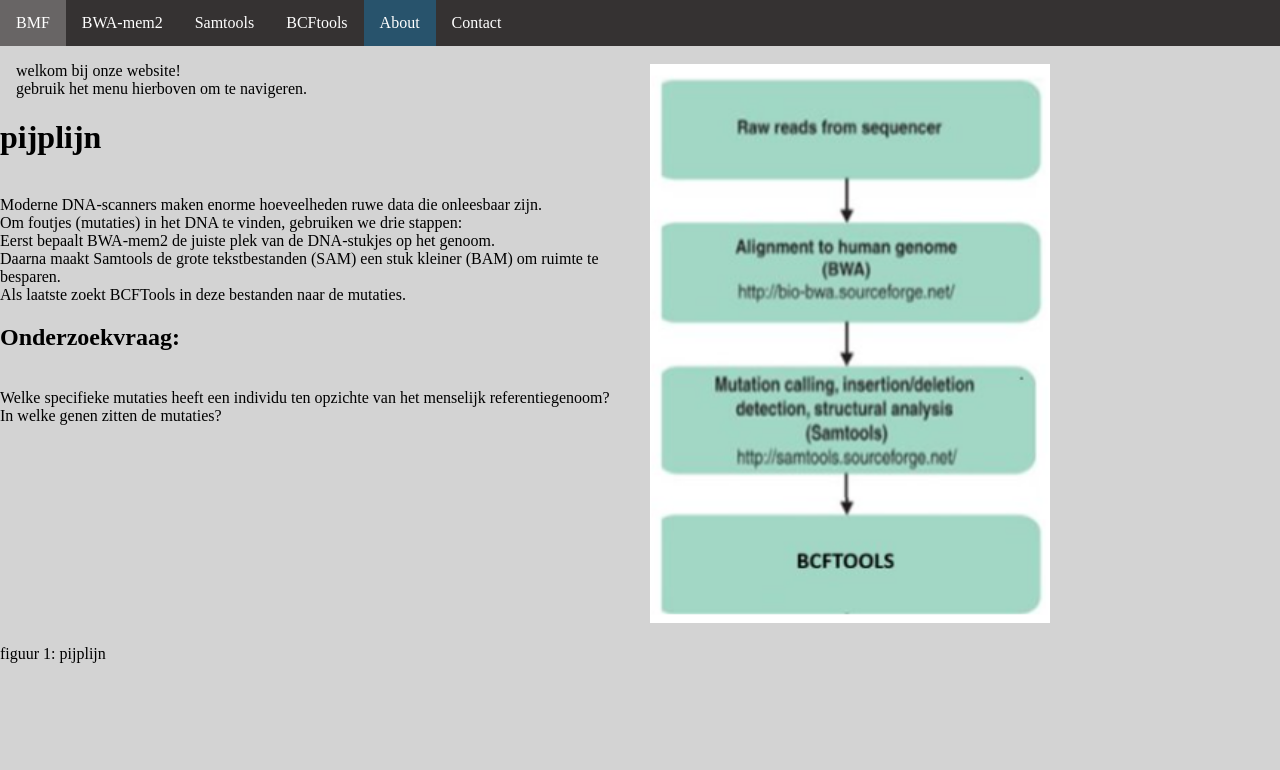
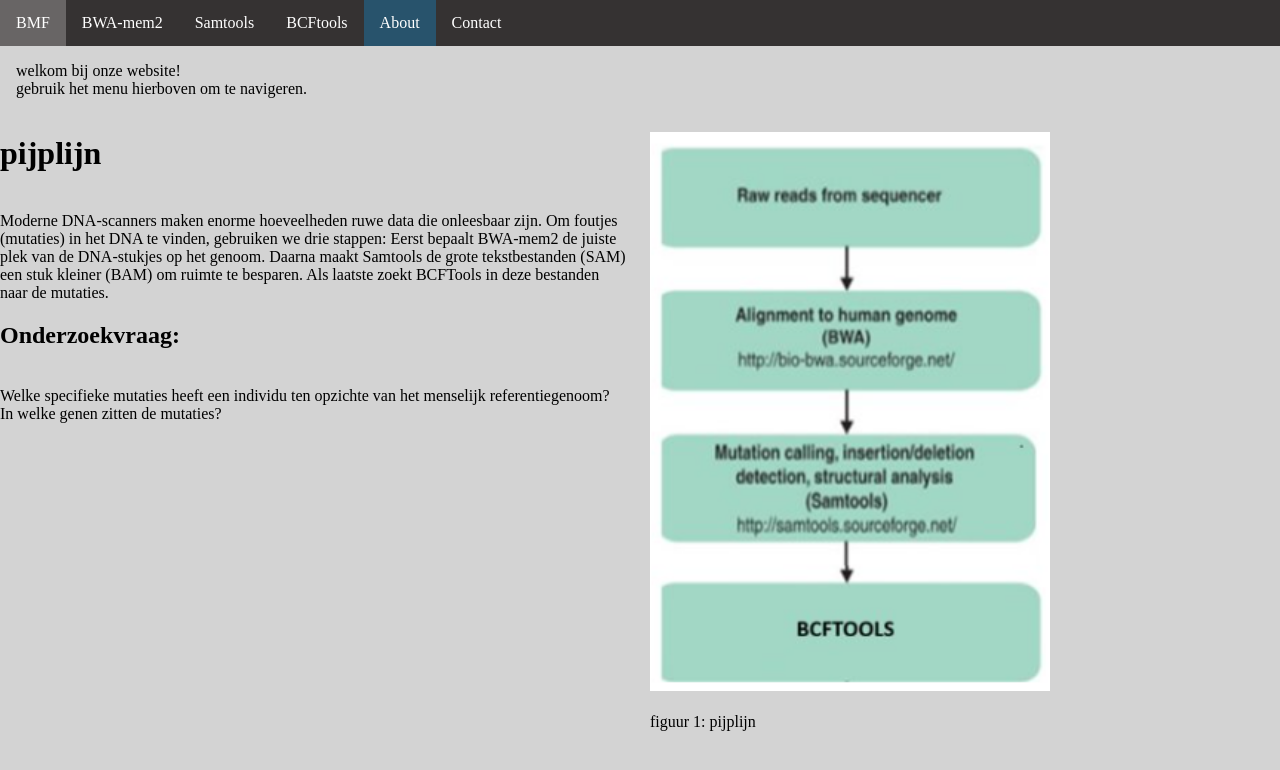
Before and after one commit to mokalashhanze/installatie-handleiding-tool, a Flask app: page / in a window 1280 px wide. Shown: the top 770 px of the page. Run offline with Flask 3, Linux system fonts and the light colour scheme.

Commit message:
Update index.html

```diff
--- a/website/templates/index.html
+++ b/website/templates/index.html
@@ -15,27 +15,23 @@
         <li class="color"><a class="color-hover" href="/">About</a></li>
         <li><a href="/contacten">Contact</a></li>
     </ul>
-    <div style="display: flex; justify-content: space-between; gap: 20px;">
-        <div style="flex: 1;">
+
         <p class="paragraph_text">
         welkom bij onze website!
         <br>
         gebruik het menu hierboven om te navigeren.
-    </p>
+        </p>
+        <div style="display: flex; max-width: 200ch; justify-content: space-between; gap: 20px;">
+        <div style="flex: 1;">
     <h1>
         pijplijn
     </h1>
     <br>
         Moderne DNA-scanners maken enorme hoeveelheden ruwe data die onleesbaar zijn.
-    <br>
          Om foutjes (mutaties) in het DNA te vinden, gebruiken we drie stappen:
-    <br>
         Eerst bepaalt BWA-mem2 de juiste plek van de DNA-stukjes op het genoom.
-    <br>
         Daarna maakt Samtools de grote tekstbestanden (SAM) een stuk kleiner (BAM) om ruimte te besparen.
-    <br>
         Als laatste zoekt BCFTools in deze bestanden naar de mutaties.
-    <br>
     <h2>
         Onderzoekvraag:
     </h2>
@@ -44,15 +40,15 @@
     <br>
     In welke genen zitten de mutaties?
     <br>
-    </div>
+        </div>
         <div style="flex: 1;">
             <br>
                 <img src="../static/pictures/pijplijn.png" alt="pijplijn" width="400">
             <br>
             <br>
+figuur 1: pijplijn
+            <br>
         </div>
     </div>
-figuur 1: pijplijn
-            <br>
     </body>
 </html>
```
